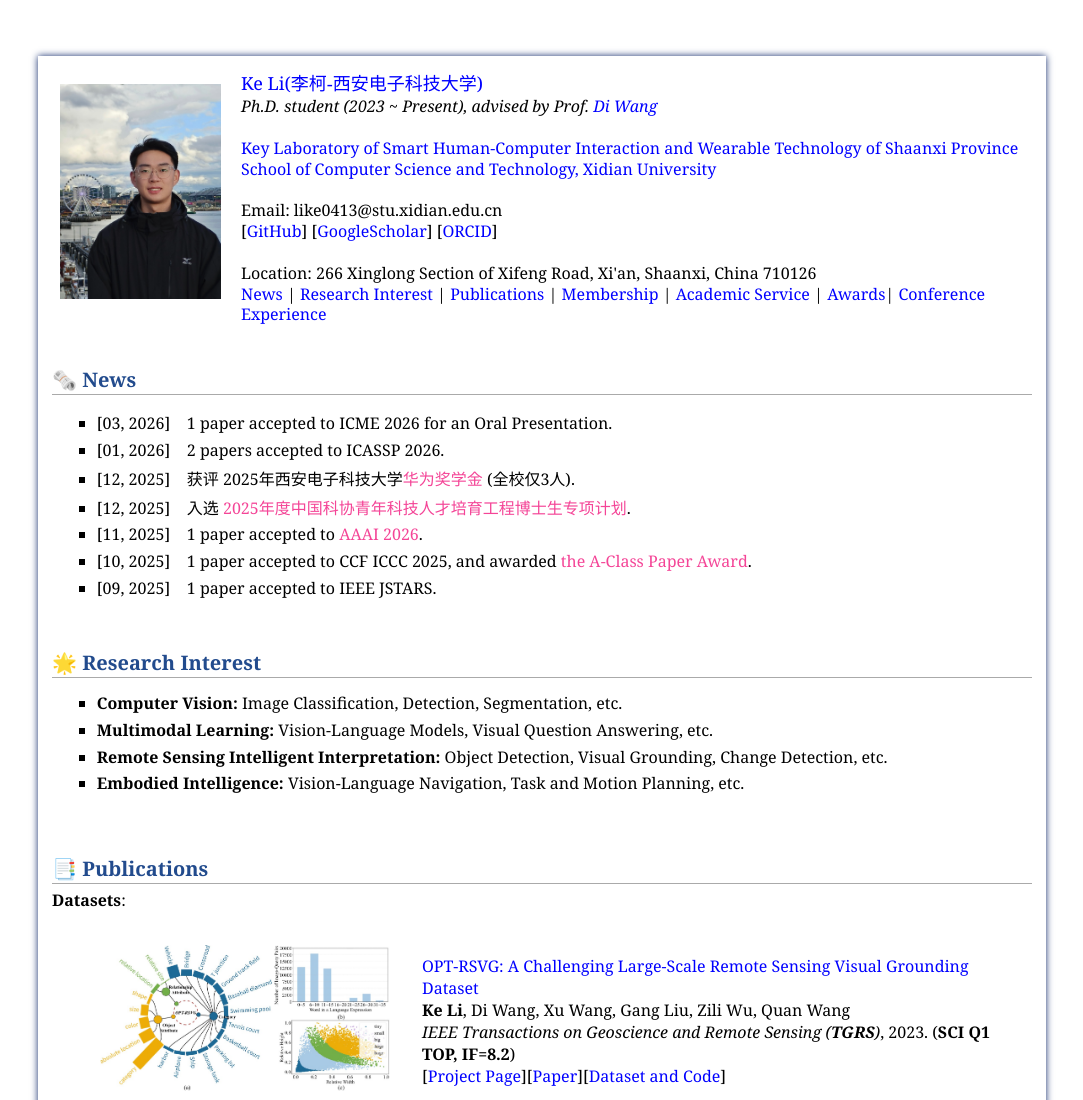
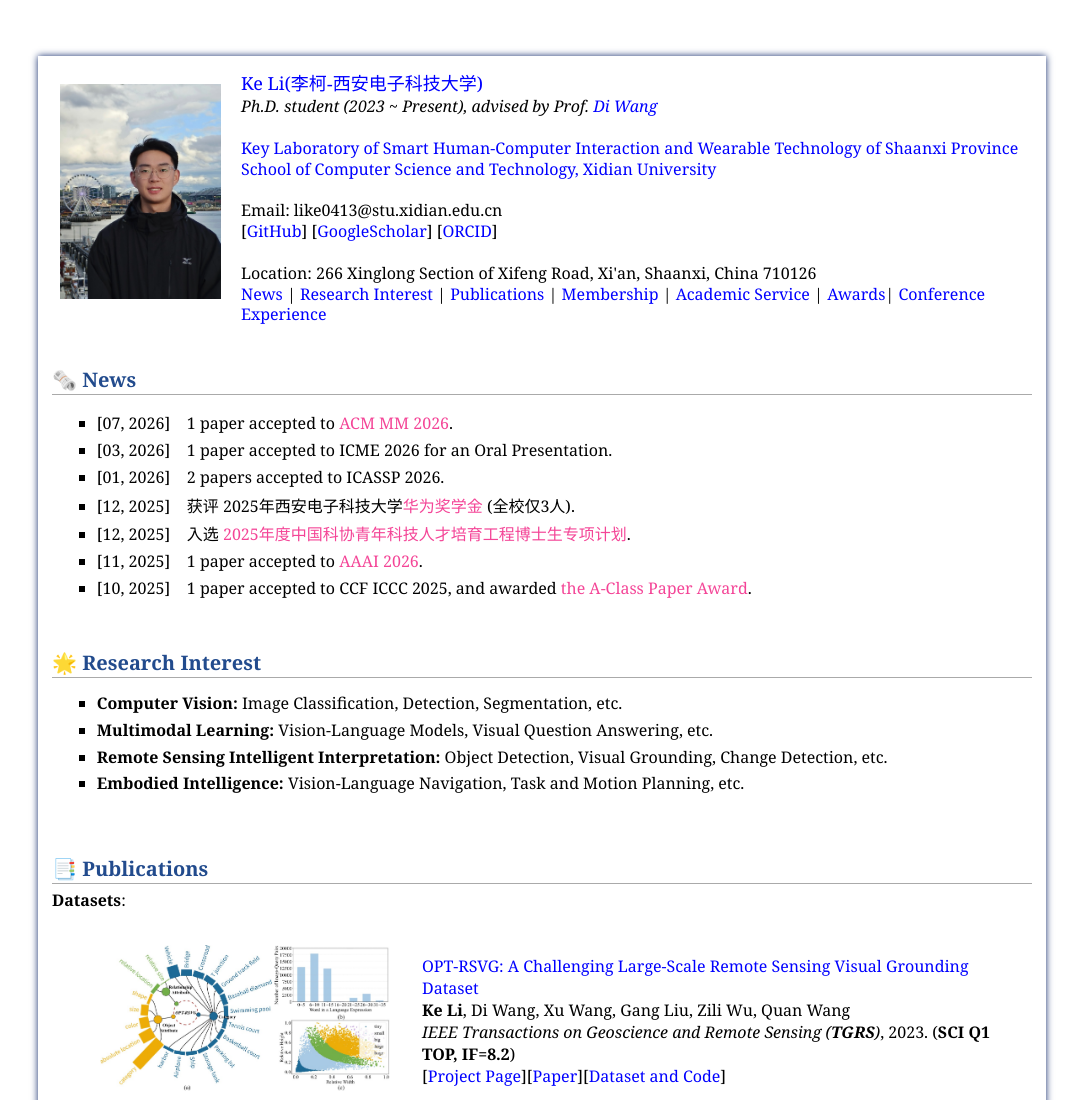
Before and after one commit to like413/like413.github.io, a plain HTML site: page index.html in a window 1280 px wide. Shown: the top 1100 px of the page, without its empty margins (98-1181 px from the left). Drawn offline with nearby package versions, Linux system fonts and the light colour scheme.

Commit message:
Update index.html

```diff
--- a/index.html
+++ b/index.html
@@ -50,6 +50,7 @@ Email: like0413@stu.xidian.edu.cn <br />
 <A NAME="News"><h2>🗞️ News</h2></A>
 <div class="news" style="overflow:auto; height:200px; Width:99%;">
  <ul>
+ <li>[07, 2026]&nbsp;&nbsp;&nbsp; 1 paper accepted to <h7 style="color: #f44597;">ACM MM 2026</h7>.</li>
  <li>[03, 2026]&nbsp;&nbsp;&nbsp; 1 paper accepted to <h7>ICME 2026</h7> for an Oral Presentation.</li>
  <li>[01, 2026]&nbsp;&nbsp;&nbsp; 2 papers accepted to <h7>ICASSP 2026</h7>.</li>
  <li>[12, 2025]&nbsp;&nbsp;&nbsp; 获评 2025年西安电子科技大学<h7 style="color: #f44597;">华为奖学金</h7> (全校仅3人).</li>
@@ -71,23 +72,6 @@ Email: like0413@stu.xidian.edu.cn <br />
  </ul>
 </div>
 <br />
-
-
-<!-- <A NAME="News"><h2>News</h2></A>
-<ul>
- <li> <b> <font color="#FF0000">[2024.06]</font> </b>The biggest Hyperspectral foundation model <b>HyperSIGMA</b> has been released at Arxiv [<a href="https://arxiv.org/abs/2406.11519">Paper</a>][<a href="https://github.com/WHU-Sigma/HyperSIGMA">Code</a>]!
- <li> <b> <font color="#FF0000">[2024.06]</font> </b> I am gonna to a postdoc at Sun Yat-sen University !</li>
- <li> <b> <font color="#FF0000">[2024.05]</font> </b> One paper has been accepted by <b>ISPRS</b> (<a href="https://www.sciencedirect.com/science/article/pii/S0924271624001539" target="_blank">link</a>)!</li>
- <li> <b> <font color="#FF0000">[2024.02]</font> </b> One co-authored paper has been accepted by <b>IEEE TGRS</b> (<a href="https://ieeexplore.ieee.org/document/10445496" target="_blank">link</a>)!</li>
- <li> <b> <font color="#FF0000">[2023.10]</font> </b> One co-authored paper has been accepted by <b>IEEE JSTARS</b> (<a href="https://ieeexplore.ieee.org/abstract/document/10285305" target="_blank">link</a>)!</li>
- <li> <b> <font color="#FF0000">[2023.09]</font> </b> One co-authored paper has been accepted by <b>IEEE JSTARS</b> (<a href="https://ieeexplore.ieee.org/document/10234560" target="_blank">link</a>)!</li>
- <li> <b> <font color="#FF0000">[2023.04]</font> </b> One co-authored paper has been accepted by <b>IEEE JSTARS</b> (<a href="https://ieeexplore.ieee.org/abstract/document/10093022" target="_blank">link</a>)!</li>
- <li> <b> <font color="#FF0000">[2023.04]</font> </b> One paper is acceptted as a <b>Poster</b> by <b>IGARSS 2023</b> (<a href="https://2023.ieeeigarss.org/papers/accepted_papers.php" target="_blank">homepage)</a>!</li>
-
-</ul>
-<br /> -->
-
-
 
 <A NAME="Interest"><h2>🌟 Research Interest</h2></A>
 <!-- I am working in Computer Vision; Multimodal Learning; Remote Sensing Intelligent Interpretation. Currently, I focus on the following research topics: -->
```
